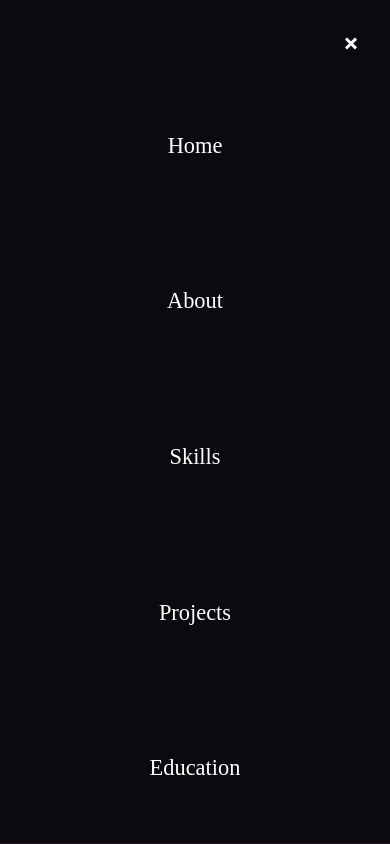
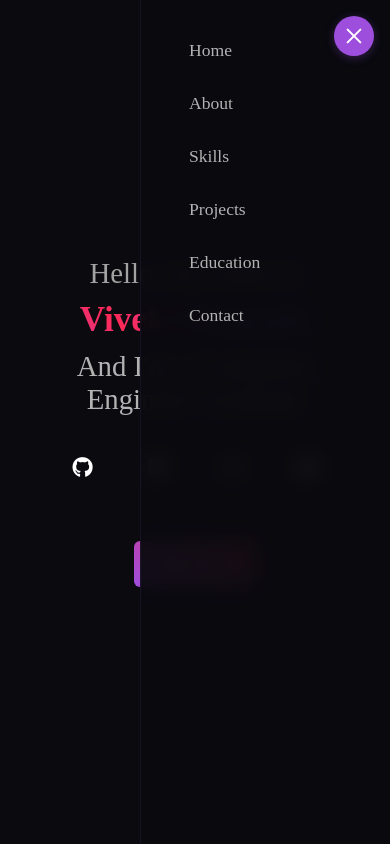
Before and after one commit to vivekchopade662002/vivek-portfolio, a plain HTML site: page index.html in a window 390 px wide. Both pictures are taken after a click on the element 351 px from the left and 36 px from the top of the page. Shown: the top 844 px of the page. Drawn offline with Linux system fonts and the light colour scheme.

Commit message:
Initial commit 6

```diff
--- a/style.css
+++ b/style.css
@@ -1990,201 +1990,169 @@ section {
 .nav-menu {
     position: fixed;
     top: 0;
-    left: 0;
+    right: -100%;
+    height: 100vh;
+    width: 250px;
+    padding: 2rem;
+    background: rgba(10, 10, 15, 0.95);
+    backdrop-filter: blur(10px);
+    z-index: 100;
+    transition: right 0.3s ease;
+    border-left: 1px solid rgba(157, 78, 221, 0.1);
+}
+
+.nav-menu.active {
     right: 0;
-    background: var(--bg-dark);
-    padding: 1.5rem 4rem;
-    z-index: 1000;
-    border-bottom: 1px solid rgba(157, 78, 221, 0.1);
 }
 
 .nav-menu ul {
     list-style: none;
-    display: flex;
-    justify-content: flex-end;
-    align-items: center;
-    gap: 3.5rem;
+    padding: 0;
     margin: 0;
-    padding: 0;
+}
+
+.nav-menu ul li {
+    margin-bottom: 1rem;
 }
 
 .nav-menu ul li a {
-    color: var(--text-dark);
+    color: var(--text-white);
     text-decoration: none;
-    font-size: 1.2rem;
-    font-weight: 500;
+    font-size: 1.1rem;
     transition: color 0.3s ease;
-    padding: 0.5rem 0;
-    position: relative;
+    display: block;
+    padding: 0.5rem 1rem;
 }
 
 .nav-menu ul li a:hover {
     color: var(--primary-color);
 }
 
-.nav-menu ul li a::after {
-    content: '';
+.nav-toggle {
+    position: fixed;
+    top: 1rem;
+    right: 1rem;
+    width: 40px;
+    height: 40px;
+    background: var(--primary-color);
+    border-radius: 50%;
+    cursor: pointer;
+    z-index: 101;
+    display: flex;
+    align-items: center;
+    justify-content: center;
+    box-shadow: 0 2px 10px rgba(157, 78, 221, 0.3);
+    border: none;
+    transition: all 0.3s ease;
+}
+
+.nav-toggle:hover {
+    transform: scale(1.05);
+    box-shadow: 0 4px 15px rgba(157, 78, 221, 0.4);
+}
+
+.nav-icon {
+    position: relative;
+    width: 20px;
+    height: 14px;
+}
+
+.nav-icon span {
     position: absolute;
-    bottom: 0;
-    left: 0;
-    width: 0;
+    width: 100%;
     height: 2px;
+    background: white;
+    transition: all 0.3s ease;
+    border-radius: 2px;
+}
+
+.nav-icon span:first-child {
+    top: 0;
+}
+
+.nav-icon span:nth-child(2) {
+    top: 6px;
+}
+
+.nav-icon span:last-child {
+    top: 12px;
+}
+
+.nav-toggle.active {
     background: var(--primary-color);
-    transition: width 0.3s ease;
-}
-
-.nav-menu ul li a:hover::after {
-    width: 100%;
-}
-
-/* Larger screens */
-@media (min-width: 1200px) {
-    .nav-menu {
-        padding: 2rem 6rem;
-    }
-
-    .nav-menu ul {
-        gap: 4rem;
-    }
-
-    .nav-menu ul li a {
-        font-size: 1.3rem;
-    }
-}
-
-/* Tablet screens */
-@media (max-width: 1199px) and (min-width: 769px) {
-    .nav-menu {
-        padding: 1.5rem 3rem;
-    }
-
-    .nav-menu ul {
-        gap: 3rem;
-    }
-
-    .nav-menu ul li a {
-        font-size: 1.1rem;
-    }
-}
-
-/* Mobile Navigation */
-@media (max-width: 768px) {
+}
+
+.nav-toggle.active .nav-icon span {
+    background: white;
+}
+
+.nav-toggle.active .nav-icon span:first-child {
+    transform: rotate(45deg);
+    top: 6px;
+}
+
+.nav-toggle.active .nav-icon span:nth-child(2) {
+    opacity: 0;
+}
+
+.nav-toggle.active .nav-icon span:last-child {
+    transform: rotate(-45deg);
+    top: 6px;
+}
+
+@media (min-width: 769px) {
+    .nav-toggle {
+        display: none;
+    }
+
     .nav-menu {
         position: fixed;
         top: 0;
-        left: -100%;
-        width: 100%;
-        height: 100vh;
-        background: var(--bg-dark);
-        padding-top: 4rem;
-        transition: 0.3s;
-    }
-
-    .nav-menu.active {
-        left: 0;
+        right: 0;
+        width: auto;
+        height: auto;
+        background: transparent;
+        backdrop-filter: none;
+        border: none;
+        padding: 1rem 2rem;
     }
 
     .nav-menu ul {
-        flex-direction: column;
-        text-align: center;
-        padding-top: 2rem;
+        display: flex;
+        gap: 2.5rem;
     }
 
     .nav-menu ul li {
-        margin: 1.5rem 0;
+        margin: 0;
+    }
+
+    .nav-menu ul li a {
+        padding: 0.5rem;
+        font-size: 1.3rem;
+        font-weight: 500;
+    }
+}
+
+/* For larger screens, increase font size further */
+@media (min-width: 1200px) {
+    .nav-menu ul {
+        gap: 3rem;
     }
 
     .nav-menu ul li a {
         font-size: 1.4rem;
-        display: block;
-        padding: 0.8rem 0;
-    }
-
-    .nav-toggle {
-        display: block;
-        position: fixed;
-        top: 1.5rem;
-        right: 1.5rem;
-        z-index: 1001;
-        background: transparent;
-        border: none;
-        cursor: pointer;
-        padding: 0.5rem;
-        width: 2.5rem;
-        height: 2rem;
-    }
-}
-
-/* Adjust home section padding for the bigger navbar */
-.home {
-    padding-top: 6rem;
-}
-
-@media (max-width: 768px) {
-    .home {
-        padding-top: 4rem;
-    }
-}
-
-/* Mobile Navigation Button */
-.nav-toggle {
-    display: none;
-}
-
-@media (max-width: 768px) {
-    .nav-toggle {
-        display: block;
-        position: fixed;
-        top: 1.5rem;
-        right: 1.5rem;
-        z-index: 1001;
-        background: transparent;
-        border: none;
-        cursor: pointer;
-        padding: 0.5rem;
-        width: 30px;
-        height: 25px;
-    }
-
-    .nav-icon {
-        position: relative;
-        width: 100%;
-        height: 100%;
-    }
-
-    .nav-icon span {
-        position: absolute;
-        width: 100%;
-        height: 3px;
-        background: white;
-        left: 0;
-        transition: all 0.3s ease;
-    }
-
-    .nav-icon span:nth-child(1) {
-        top: 0;
-    }
-
-    .nav-icon span:nth-child(2) {
-        top: 10px;
-    }
-
-    .nav-icon span:nth-child(3) {
-        top: 20px;
-    }
-
-    /* Simple animation for the hamburger menu */
-    .nav-toggle.active .nav-icon span:nth-child(1) {
-        transform: rotate(45deg) translate(7px, 7px);
-    }
-
-    .nav-toggle.active .nav-icon span:nth-child(2) {
-        opacity: 0;
-    }
-
-    .nav-toggle.active .nav-icon span:nth-child(3) {
-        transform: rotate(-45deg) translate(7px, -7px);
-    }
+    }
+}
+
+/* Global background for all sections */
+body {
+    background: var(--bg-dark);
+}
+
+/* Global Styles */
+body {
+    background: var(--bg-white);
+    color: var(--text-gray);
 }
 
 /* Global Section Background */
@@ -2209,7 +2177,6 @@ section {
     transition: all 0.3s ease;
     position: relative;
     overflow: hidden;
-    z-index: 1;
 }
 
 /* Card Hover Animation */
```
